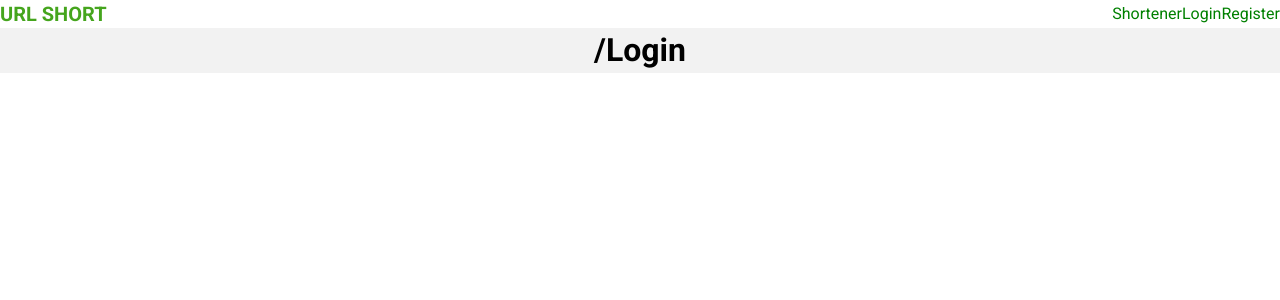
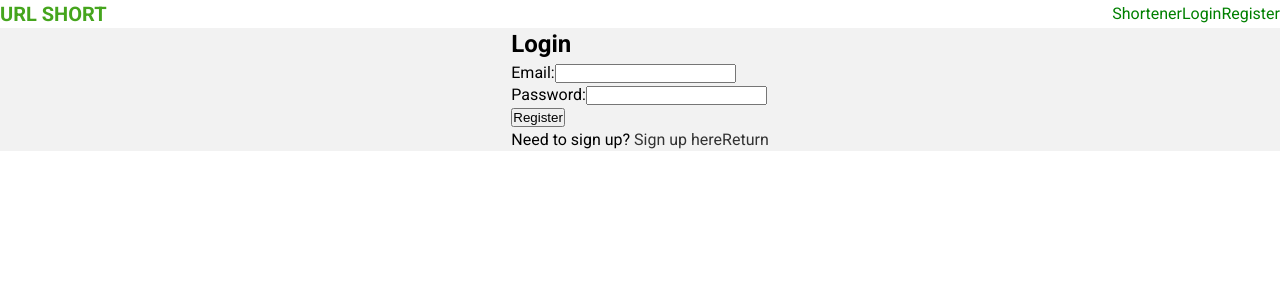
Before and after one commit to AerialWombat/url-shortener, a React (Create React App) app: page /login in a window 1280 px wide. Shown: the top 300 px of the page. Built offline with nearby package versions, Linux system fonts and the light colour scheme.

Commit message:
Added login view

```diff
--- a/src/components/Login/Login.js
+++ b/src/components/Login/Login.js
@@ -1,9 +1,77 @@
-import React from "react";
+import React, { Component } from "react";
+import { Link } from "react-router-dom";
 
-const Login = () => (
-  <div>
-    <h1>/Login</h1>
-  </div>
-);
+import styles from "./login.module.scss";
+
+class Login extends Component {
+  constructor(props) {
+    super(props);
+    this.state = {
+      email: null,
+      password: null,
+      responseMessage: null
+    };
+  }
+
+  onEmailChange = event => {
+    this.setState({ email: event.target.value });
+  };
+
+  onPasswordChange = event => {
+    this.setState({ password: event.target.value });
+  };
+
+  onLoginSubmit = event => {
+    fetch("http://localhost:5000/api/login", {
+      method: "POST",
+      headers: { "Content-Type": "application/json" },
+      body: JSON.stringify({
+        email: this.state.email,
+        password: this.state.password
+      })
+    });
+    event.preventDefault();
+  };
+
+  render() {
+    return (
+      <section className={styles.container}>
+        <h1>Login</h1>
+        <form className={styles.form_wrapper} onSubmit={this.onLoginSubmit}>
+          <p>{this.state.responseMessage}</p>
+          <div className={styles.input_wrapper}>
+            <label htmlFor="email">Email:</label>
+            <input
+              type="email"
+              name="email"
+              id="email"
+              onChange={this.onEmailChange}
+              required
+            />
+          </div>
+          <div className={styles.input_wrapper}>
+            <label htmlFor="password">Password:</label>
+            <input
+              type="password"
+              name="password"
+              id="password"
+              onChange={this.onPasswordChange}
+              required
+            />
+          </div>
+          <div>
+            <input type="submit" value="Register" />
+          </div>
+        </form>
+        <div className={styles.navigation}>
+          <span>
+            Need to sign up? <Link to="/login">Sign up here</Link>
+          </span>
+          <Link to="/register">Return</Link>
+        </div>
+      </section>
+    );
+  }
+}
 
 export default Login;
```
